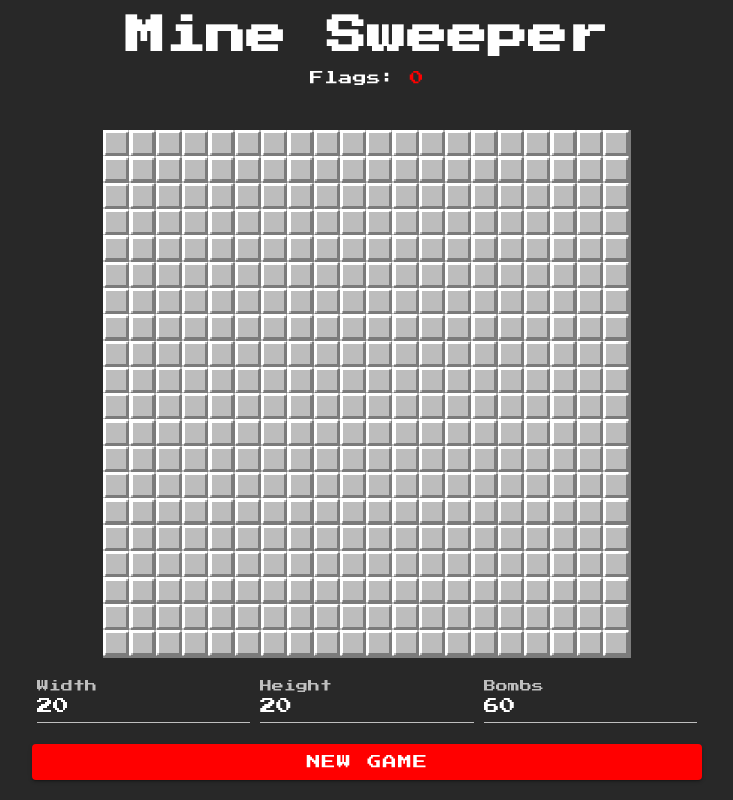
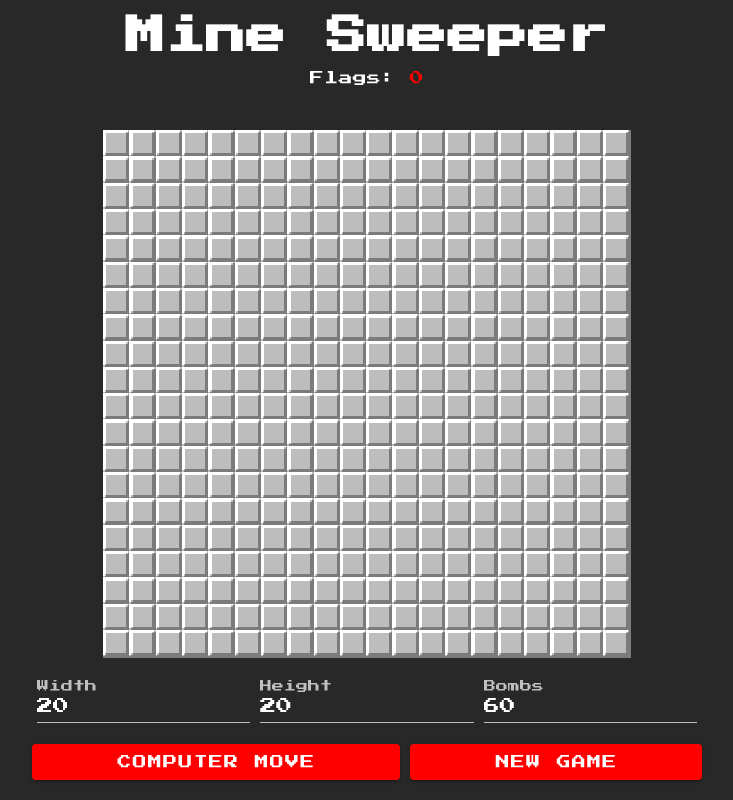
Before and after one commit to RuurdBijlsma/minesweeper, a Vue app: page / in a window 1280 px wide. Shown: the whole page, without its empty margins (273-1006 px from the left). Built offline with nearby package versions, Linux system fonts and the light colour scheme.

Commit message:
Fix stackoverflow bug when field is very large, add button to have the computer make 1 move, improve performance

```diff
--- a/src/components/MineSweeper.vue
+++ b/src/components/MineSweeper.vue
@@ -3,7 +3,7 @@
         <div class="title">
             <h1 v-if="game.status === ''">Mine Sweeper</h1>
             <h1 v-else>{{game.status}}</h1>
-            <p class="flag-count">Flags: <span class="flag">{{grid.cells.filter(c=>c.flag).length}}</span></p>
+            <p class="flag-count">Flags: <span class="flag">{{game.flagCount}}</span></p>
         </div>
         <div class="canvas-container-outer" ref="canvasContainer">
             <div class="canvas-container-inner">
@@ -25,7 +25,11 @@
                 <v-text-field type="number" label="Height" v-model="grid.height"></v-text-field>
                 <v-text-field type="number" label="Bombs" v-model="game.nBombs" :rules="bombRules"></v-text-field>
             </div>
-            <v-btn @click="newGame" color="primary" class="new-game-button">New Game</v-btn>
+            <div class="buttons">
+                <v-btn @mousedown="computerMove(showMoves++)" color="primary" class="new-game-button">Computer Move
+                </v-btn>
+                <v-btn @click="newGame" color="primary" class="new-game-button">New Game</v-btn>
+            </div>
         </div>
     </div>
 </template>
@@ -33,6 +37,9 @@
 <script>
     const initialGridSize = window.innerWidth > 600 ? 20 : 12;
     const initialBombs = initialGridSize === 20 ? 60 : 30;
+
+    let gridCells = [];
+
     export default {
         name: 'MineSweeper',
         data: () => ({
@@ -41,14 +48,13 @@
             grid: {
                 width: localStorage.getItem('gridWidth') === null ? initialGridSize : +localStorage.gridWidth,
                 height: localStorage.getItem('gridHeight') === null ? initialGridSize : +localStorage.gridHeight,
-                cells: [],
             },
             game: {
                 status: '',
                 nBombs: localStorage.getItem('nBombs') === null ? initialBombs : +localStorage.nBombs,
                 actualBombs: 0,
-                showBombs: false,
                 isDead: false,
+                flagCount: 0,
             },
             firstClick: true,
             images: {
@@ -67,6 +73,7 @@
                 }
             },
             touchTime: false,
+            showMoves: 1,
             hold: {
                 timeout: -1,
                 x: 0, y: 0,
@@ -96,25 +103,72 @@
             clearTimeout(this.hold.timeout);
         },
         methods: {
+            computerMove(nMoves = Infinity) {
+                let didMove = false;
+
+                // First click
+                if (gridCells.every(cell => !cell.revealed)) {
+                    let cell = this.getCell(1 + Math.floor((this.grid.width - 2) * Math.random()),
+                        1 + Math.floor((this.grid.height - 2) * Math.random()));
+
+                    didMove = true;
+                    if (nMoves-- === 0)
+                        return;
+                    this.clickCell(cell);
+                }
+
+                for (let cell of gridCells) {
+                    if (cell.revealed && cell.bombNeighbours > 0) {
+                        let flaggedNeighbours = cell.neighbours.filter(c => c.flag);
+                        let unrevealedNeighbours = cell.neighbours.filter(c => !c.revealed && !c.flag);
+                        let possibleBombSpots = flaggedNeighbours.length + unrevealedNeighbours.length;
+
+                        if (unrevealedNeighbours.length > 0 && cell.bombNeighbours === possibleBombSpots) {
+                            // Flag obvious cells
+                            for (let c of unrevealedNeighbours) {
+                                didMove = true;
+                                if (!c.flag) {
+                                    if (nMoves-- === 0)
+                                        return;
+                                    this.flagCell(c);
+                                }
+                            }
+                        } else if (flaggedNeighbours.length === cell.bombNeighbours) {
+                            // Click obvious unrevealed cells
+                            for (let c of unrevealedNeighbours) {
+                                didMove = true;
+                                if (!c.revealed) {
+                                    if (nMoves-- === 0)
+                                        return;
+                                    this.clickCell(c);
+                                }
+                            }
+                        }
+                    }
+                }
+
+                return didMove;
+            },
             newGame() {
                 localStorage.gridWidth = this.grid.width;
                 localStorage.gridHeight = this.grid.height;
                 localStorage.nBombs = this.game.nBombs;
-                console.log(localStorage.nBombs, this.game.nBombs);
 
                 this.canvasRatio = this.grid.width / this.grid.height;
                 this.resizeCanvas();
                 this.firstClick = true;
-                this.grid.cells = this.getCells();
+                gridCells = this.getCells();
                 this.game.status = '';
-                this.game.showBombs = false;
                 this.game.isDead = false;
+                this.game.flagCount = 0;
             },
             getCells() {
                 let cells = [];
+                let i = 0;
                 for (let y = 0; y < this.grid.height; y++) {
                     for (let x = 0; x < this.grid.width; x++) {
                         cells.push({
+                            index: i++,
                             x, y,
                             revealed: false,
                             bomb: false,
@@ -130,7 +184,6 @@
 
                 let notBombs = this.getNeighbours(...startPos).map(pos => this.getCell(...pos, cells)).filter(n => n !== undefined);
                 notBombs.push(this.getCell(...startPos, cells));
-                console.log(notBombs);
 
                 if (this.game.nBombs > cells.length - notBombs.length)
                     console.warn("There are move bombs than grid cells, clamping game.nBombs to", cells.length - notBombs.length);
@@ -147,6 +200,7 @@
                 }
                 cells = cells.concat(bombCells);
                 cells = cells.concat(notBombs);
+                cells = cells.sort((a, b) => a.index - b.index);
 
                 for (let cell of cells) {
                     cell.neighbours = this.getNeighbours(cell.x, cell.y)
@@ -179,10 +233,6 @@
             },
             touchStart(e) {
                 this.hold.nTouches = e.touches.length;
-                console.log('toucheslength', e.touches.length);
-                // if (e.touches.length > 1)
-                //     this.touchEnd();
-                console.log('touchstart');
                 let {top, left} = this.canvas.getBoundingClientRect();
                 let x = e.touches[0].clientX - left;
                 let y = e.touches[0].clientY - top;
@@ -190,7 +240,6 @@
                 this.hold.x = x;
                 this.hold.y = y;
                 this.hold.timeout = setTimeout(() => {
-                    console.warn('touches length', this.hold.nTouches);
                     if (this.hold.nTouches === 1) {
                         this.clickPos(x, y, true);
                         this.preventClick = true;
@@ -199,13 +248,11 @@
             },
             touchMove(e) {
                 this.hold.nTouches = e.touches.length;
-                console.log('touchmove');
                 let {top, left} = this.canvas.getBoundingClientRect();
                 let x = e.touches[0].clientX - left;
                 let y = e.touches[0].clientY - top;
                 let distance = Math.sqrt((this.hold.x - x) ** 2 + (this.hold.y - y) ** 2);
                 if (distance > 30) {
-                    console.log("Cancelling hold");
                     this.touchEnd();
                 }
             },
@@ -244,51 +291,56 @@
                     this.clickCell(cell);
             },
             checkWin() {
-                let flags = this.grid.cells.filter(cell => cell.flag);
-                let correctFlags = flags.filter(cell => cell.bomb);
-                console.log(correctFlags, flags, this.game.nBombs, this.grid.cells.every(cell => cell.revealed || cell.flag));
-                if (correctFlags.length === +this.game.actualBombs &&
-                    correctFlags.length === flags.length &&
-                    this.grid.cells.every(cell => cell.revealed || cell.flag)
-                )
+                let revealedCells = gridCells.filter(cell => cell.revealed).length;
+                if (this.grid.width * this.grid.height === revealedCells + this.game.actualBombs)
                     this.game.status = 'You win!';
             },
             flagCell(cell) {
                 if (cell.revealed)
                     return;
                 cell.flag = !cell.flag;
+                if (cell.flag) {
+                    this.game.flagCount++;
+                } else {
+                    this.game.flagCount--;
+                }
                 this.checkWin();
             },
-            clickCell(cell, check = true) {
+            clickCell(cell) {
                 if (cell.flag)
                     return;
                 if (this.firstClick) {
-                    this.grid.cells = this.generateField([cell.x, cell.y]);
+                    gridCells = this.generateField([cell.x, cell.y]);
                     cell = this.getCell(cell.x, cell.y);
-                    console.log("First click, continuing?");
                     this.firstClick = false;
                 }
                 if (cell.bomb) {
                     this.game.status = 'You die!';
                     this.game.isDead = true;
-                    this.game.showBombs = true;
                 } else {
                     cell.revealed = true;
                     if (cell.bombNeighbours === 0) {
-                        cell.neighbours
-                            .filter(c => !c.revealed)
-                            .forEach(c => this.clickCell(c, false));
+                        let breadth = cell.neighbours;
+                        while (breadth.length > 0) {
+                            let newBreadth = [];
+                            for (let c of breadth)
+                                if (!c.revealed && !c.flag) {
+                                    c.revealed = true;
+                                    if (c.bombNeighbours === 0)
+                                        newBreadth = newBreadth.concat(c.neighbours);
+                                }
+                            breadth = newBreadth;
+                        }
                     }
-                    if (check)
-                        this.checkWin();
+                    this.checkWin();
                 }
             },
-            getCell(x, y, cells = this.grid.cells) {
-                for (let cell of cells) {
-                    if (cell === undefined)
-                        console.log(cells, cell);
-                }
-                return cells.find(cell => cell.x === x && cell.y === y);
+            getCell(x, y, cells = gridCells, width = this.grid.width, height = this.grid.height) {
+                if (x >= width || x < 0)
+                    return undefined;
+                if (y >= height || y < 0)
+                    return undefined;
+                return cells[y * width + x];
             },
             render() {
                 this.animation = requestAnimationFrame(this.render);
@@ -324,8 +376,8 @@
                 let cellWidth = 16;
                 let cellHeight = 16;
 
-                for (let cell of this.grid.cells) {
-                    if (cell.bomb && this.game.showBombs) {
+                for (let cell of gridCells) {
+                    if (cell.bomb && this.game.isDead) {
                         this.context.drawImage(this.images.bomb,
                             cell.x * cellWidth,
                             cell.y * cellHeight,
@@ -358,7 +410,6 @@
                 }
             },
             resizeCanvas() {
-                console.log("Resize")
                 let {width, height} = this.$refs.canvasContainer.getBoundingClientRect();
                 let containerRatio = width / height;
                 let canvasWidth, canvasHeight;
@@ -394,7 +445,6 @@
             maxBombs() {
                 let maxBombs = this.grid.width * this.grid.height;
                 let clearSpaces = Math.min(this.grid.width, this.grid.height, 3) * 3;
-                console.log(maxBombs - clearSpaces)
                 return maxBombs - clearSpaces;
             },
             bombRules() {
@@ -470,6 +520,19 @@
         padding: 0 15px;
     }
 
+    .buttons {
+        width: 100%;
+        display: flex;
+    }
+
+    .buttons > *:nth-child(2) {
+        margin-left: 10px;
+    }
+
+    .buttons > * {
+        flex-grow: 1;
+    }
+
     .text-fields {
         display: flex;
         justify-content: space-around;
```
